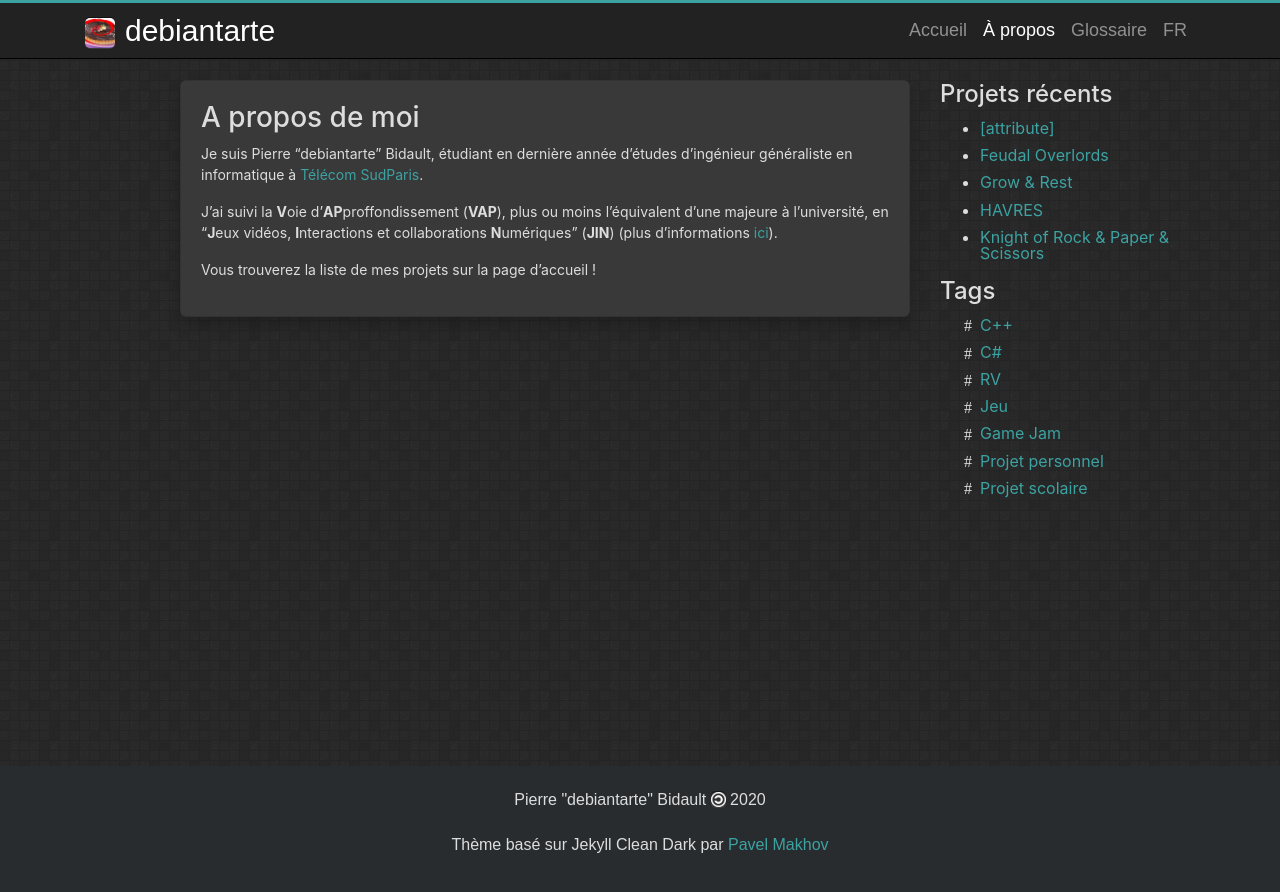
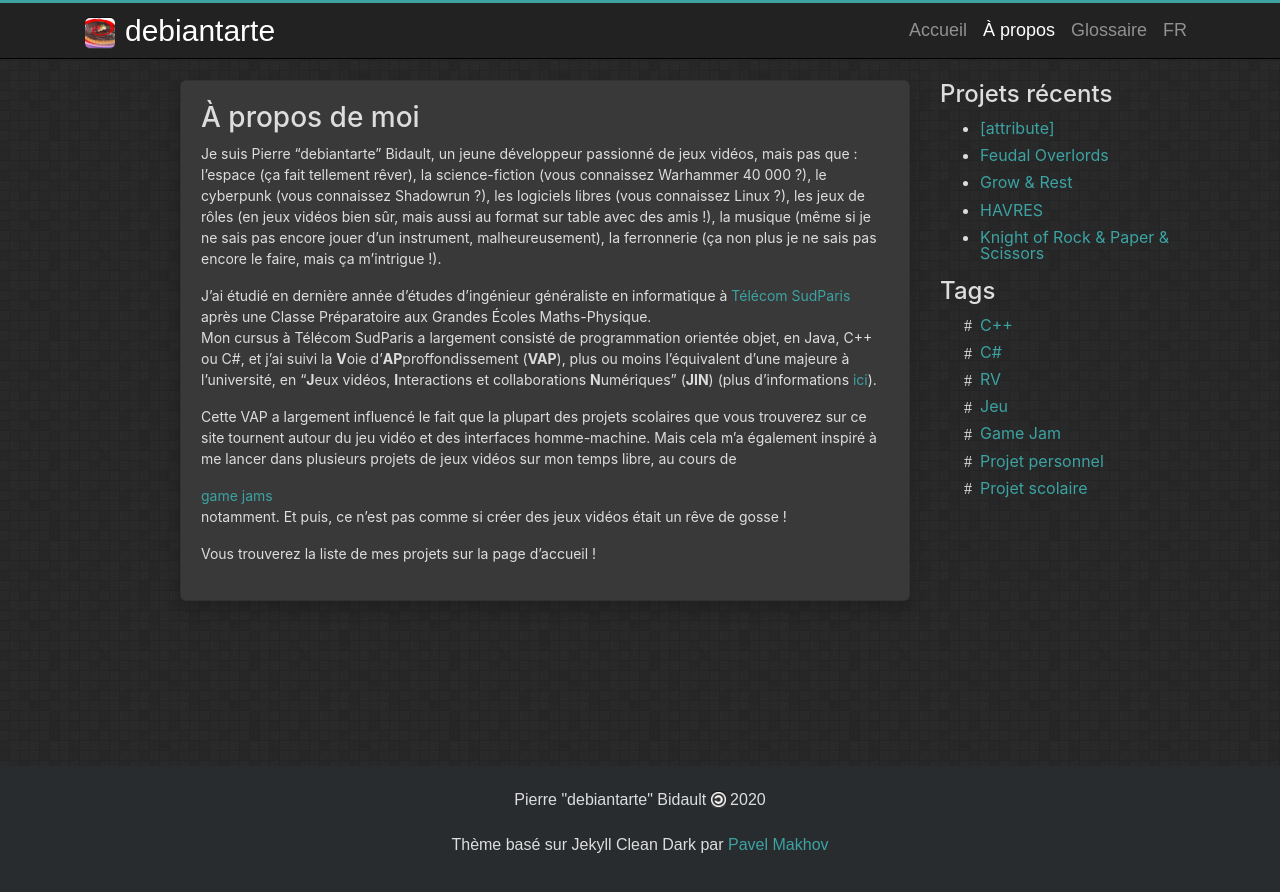
Before and after one commit to debiantarte/debiantarte.github.io, a Jekyll site: the page built from fr/about.md, in a window 1280 px wide. Shown: the top 892 px of the page. Built offline with Jekyll 4.4.1, drawn with Linux system fonts in a browser that asks for light colours.

Commit message:
Expanded french 'about' section

```diff
--- a/fr/about.md
+++ b/fr/about.md
@@ -3,10 +3,13 @@ layout: page
 title: About
 lang: fr
 ---
-# A propos de moi
+# À propos de moi
 
-Je suis Pierre "debiantarte" Bidault, étudiant en dernière année d'études d'ingénieur généraliste en informatique à [Télécom SudParis](https://www.telecom-sudparis.eu/en/).
+Je suis Pierre "debiantarte" Bidault, un jeune développeur passionné de jeux vidéos, mais pas que : l'espace (ça fait tellement rêver), la science-fiction (vous connaissez Warhammer 40 000 ?), le cyberpunk (vous connaissez Shadowrun ?), les logiciels libres (vous connaissez Linux ?), les jeux de rôles (en jeux vidéos bien sûr, mais aussi au format sur table avec des amis !), la musique (même si je ne sais pas encore jouer d'un instrument, malheureusement), la ferronnerie (ça non plus je ne sais pas encore le faire, mais ça m'intrigue !).
 
-J'ai suivi la **V**oie d'**AP**proffondissement (**VAP**), plus ou moins l'équivalent d'une majeure à l'université, en "**J**eux vidéos, **I**nteractions et collaborations **N**umériques" (**JIN**) (plus d'informations [ici](https://jin.telecom-sudparis.eu/)).
+J'ai étudié en dernière année d'études d'ingénieur généraliste en informatique à [Télécom SudParis](https://www.telecom-sudparis.eu/en/) après une Classe Préparatoire aux Grandes Écoles Maths-Physique.
+Mon cursus à Télécom SudParis a largement consisté de programmation orientée objet, en Java, C++ ou C#, et j'ai suivi la **V**oie d'**AP**proffondissement (**VAP**), plus ou moins l'équivalent d'une majeure à l'université, en "**J**eux vidéos, **I**nteractions et collaborations **N**umériques" (**JIN**) (plus d'informations [ici](https://jin.telecom-sudparis.eu/)).
+
+Cette VAP a largement influencé le fait que la plupart des projets scolaires que vous trouverez sur ce site tournent autour du jeu vidéo et des interfaces homme-machine. Mais cela m'a également inspiré à me lancer dans plusieurs projets de jeux vidéos sur mon temps libre, au cours de {% include word-link.html link="glossary?filter=gamejam" tooltip="Un concours de création de jeux vidéos" text="game jams" %} notamment. Et puis, ce n'est pas comme si créer des jeux vidéos était un rêve de gosse !
 
 Vous trouverez la liste de mes projets sur la page d'accueil !
```
